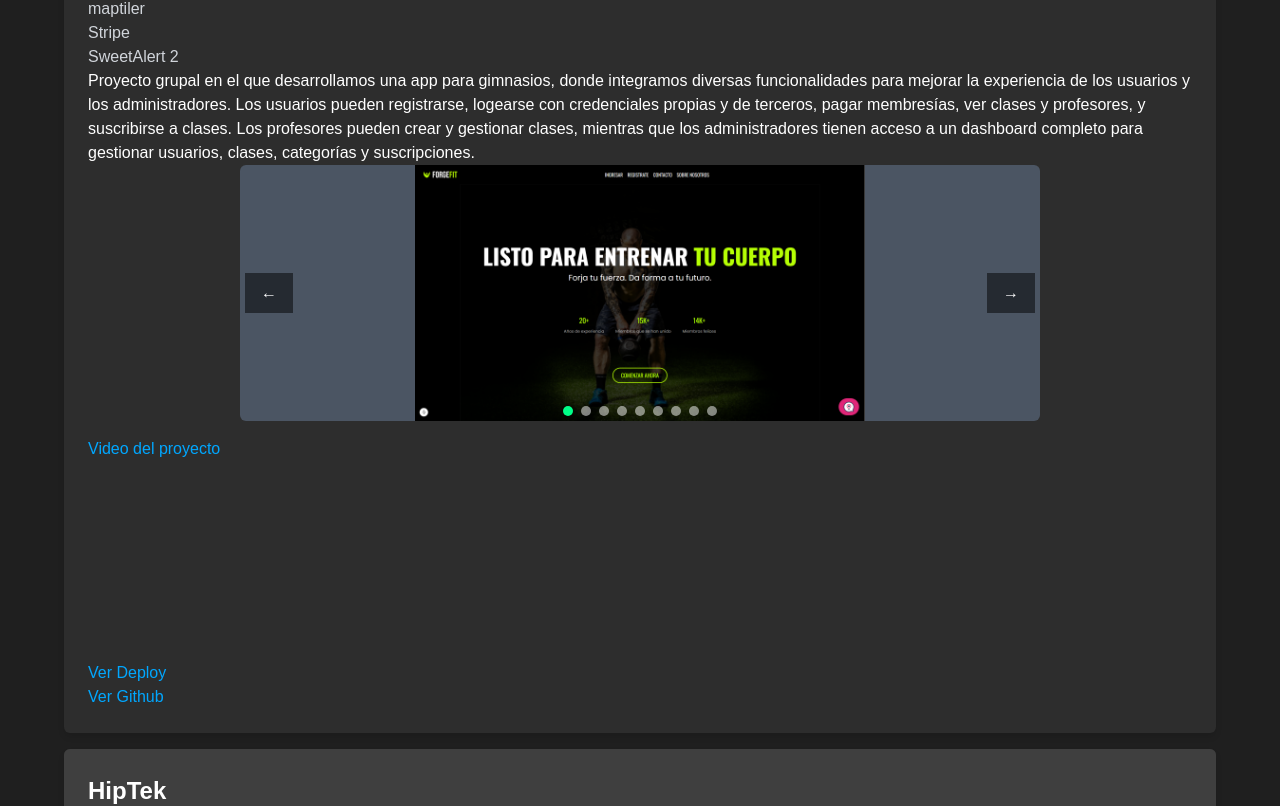
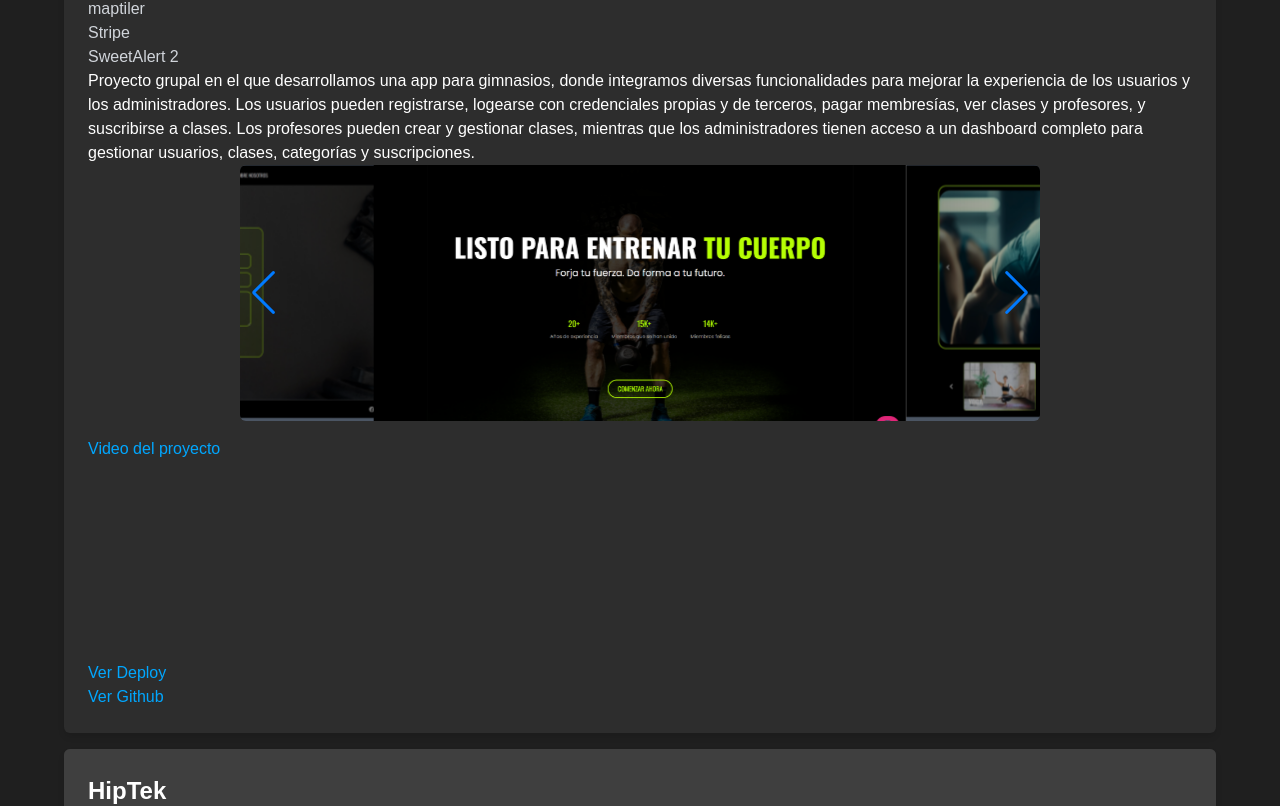
Before and after one commit to Londarza/portfolio, a Next.js app: page /home in a window 1280 px wide. Shown: the part 694-1500 px from the top of the page. Built offline with nearby package versions, Linux system fonts and the light colour scheme.

Commit message:
se modifica carrousel, y descarga de cvs

```diff
--- a/src/app/globals.css
+++ b/src/app/globals.css
@@ -197,9 +197,7 @@ body {
   margin: 16px;
 }
 
-.proyecto-card:hover {
-  transform: scale(1.05);
-}
+
 
 /* Título del proyecto */
 .proyecto-titulo {
--- a/src/app/layout.tsx
+++ b/src/app/layout.tsx
@@ -17,6 +17,7 @@ const geistMono = Geist_Mono({
 export const metadata: Metadata = {
   title: "Lautaro Ondarza",
   description: "Lautaro Ondarza's portfolio",
+  viewport: "width=device-width, initial-scale=1"
 };
 
 export default function RootLayout({
--- a/src/components/carrousel/Carrousel.tsx
+++ b/src/components/carrousel/Carrousel.tsx
@@ -1,56 +1,116 @@
 "use client";
 
+import { Box, Modal, IconButton } from "@mui/material";
+import { Swiper, SwiperSlide } from "swiper/react";
+import { Pagination, Navigation, EffectCoverflow } from "swiper/modules";
+import "swiper/css";
+import "swiper/css/pagination";
+import "swiper/css/navigation";
+import "swiper/css/effect-coverflow";
+import Image from "next/image";
 import { useState } from "react";
-import Image from "next/image";
+import CloseIcon from "@mui/icons-material/Close"; // Importar el icono de cerrar
 
 interface CarrouselProps {
   images: string[]; // Recibe un array de strings con las rutas de las imágenes
 }
 
 const Carrousel: React.FC<CarrouselProps> = ({ images }) => {
-  const [currentIndex, setCurrentIndex] = useState(0);
+  const [openModal, setOpenModal] = useState(false); // Estado para el modal
+  const [selectedImage, setSelectedImage] = useState<string | null>(null); // Imagen seleccionada
 
-  const handlePrev = () => {
-    setCurrentIndex((prev) => (prev === 0 ? images.length - 1 : prev - 1));
+  // Función para abrir el modal con la imagen seleccionada
+  const handleImageClick = (src: string) => {
+    setSelectedImage(src);
+    setOpenModal(true);
   };
 
-  const handleNext = () => {
-    setCurrentIndex((prev) => (prev === images.length - 1 ? 0 : prev + 1));
+  // Función para cerrar el modal
+  const handleCloseModal = () => {
+    setOpenModal(false);
+    setSelectedImage(null);
   };
 
   return (
-    <div className="carrousel-container">
-      {/* Imagen actual */}
-      <div className="carrousel-slide">
-        <Image
-          src={images[currentIndex]}
-          alt={`Imagen ${currentIndex + 1}`}
-          width={800}
-          height={450}
-          className="carrousel-image"
-          priority
-        />
-      </div>
+    <Box sx={{ width: "100%", maxWidth: 800, mx: "auto" }}>
+      <Swiper
+        modules={[Pagination, Navigation, EffectCoverflow]}
+        effect="coverflow"
+        pagination={{ clickable: true }}
+        navigation
+        loop={true}
+        grabCursor={false}
+        centeredSlides={true}
+        slidesPerView={1.5}
+        coverflowEffect={{
+          rotate: 0,
+          stretch: 0,
+          depth: 100,
+          modifier: 2.5,
+          slideShadows: true,
+        }}
+      >
+        {images.map((src, index) => (
+          <SwiperSlide key={index}>
+            <Image
+              src={src}
+              alt={`Imagen ${index + 1}`}
+              width={800}
+              height={450}
+              style={{ borderRadius: "8px", objectFit: "cover", cursor: "pointer" }}
+              onClick={() => handleImageClick(src)} // Maneja el click
+              priority
+            />
+          </SwiperSlide>
+        ))}
+      </Swiper>
 
-      {/* Botones de navegación */}
-      <button className="carrousel-button carrousel-button-prev" onClick={handlePrev}>
-        &#8592;
-      </button>
-      <button className="carrousel-button carrousel-button-next" onClick={handleNext}>
-        &#8594;
-      </button>
+      {/* Modal para ver imagen en pantalla completa */}
+      <Modal
+        open={openModal}
+        onClose={handleCloseModal}
+        sx={{
+          display: "flex",
+          justifyContent: "center",
+          alignItems: "center",
+        }}
+      >
+        <Box
+          sx={{
+            maxWidth: "80vw", // Modal ocupa el 80% del ancho
+            maxHeight: "80vh", // Modal ocupa el 80% de la altura
+            position: "relative",
+            backgroundColor: "white",
+            borderRadius: "8px", // Redondear bordes
+            overflow: "hidden",
+          }}
+        >
+          {/* Botón de cerrar */}
+          <IconButton
+            onClick={handleCloseModal}
+            sx={{
+              position: "absolute",
+              top: 10,
+              right: 10,
+              color: "white",
+              zIndex: 1,
+            }}
+          >
+            <CloseIcon />
+          </IconButton>
 
-      {/* Indicadores (dots) */}
-      <div className="carrousel-dots">
-        {images.map((_, index) => (
-          <button
-            key={index}
-            className={`carrousel-dot ${currentIndex === index ? "active" : ""}`}
-            onClick={() => setCurrentIndex(index)}
-          ></button>
-        ))}
-      </div>
-    </div>
+          {selectedImage && (
+            <Image
+              src={selectedImage}
+              alt="Imagen ampliada"
+              width={window.innerWidth} // Ajusta al tamaño de la ventana
+              height={window.innerHeight} // Ajusta al tamaño de la ventana
+              style={{ objectFit: "contain" }}
+            />
+          )}
+        </Box>
+      </Modal>
+    </Box>
   );
 };
 
--- a/src/views/proyectos/Proyectos.tsx
+++ b/src/views/proyectos/Proyectos.tsx
@@ -54,7 +54,7 @@ const Proyectos: React.FC = () => {
       {/* Lista de proyectos */}
       <section className="proyectos-list grid grid-cols-1 gap-12 px-6 sm:px-12 md:grid-cols-2 xl:grid-cols-3">
         {/* Proyecto 1 */}
-        <div className="proyecto-card bg-gray-800 rounded-lg shadow-lg overflow-hidden hover:scale-105 transition-all duration-300">
+        <div className="proyecto-card bg-gray-800 rounded-lg shadow-lg overflow-hidden ">
           <h2 className="proyecto-titulo text-2xl font-semibold p-6 bg-gray-700">
             ForgeFit
           </h2>
@@ -130,7 +130,7 @@ const Proyectos: React.FC = () => {
         </div>
 
         {/* Proyecto 2 */}
-        <div className="proyecto-card bg-gray-800 rounded-lg shadow-lg overflow-hidden hover:scale-105 transition-all duration-300">
+        <div className="proyecto-card bg-gray-800 rounded-lg shadow-lg overflow-hidden ">
           <h2 className="proyecto-titulo text-2xl font-semibold p-6 bg-gray-700">
             HipTek
           </h2>
@@ -178,7 +178,7 @@ const Proyectos: React.FC = () => {
         </div>
 
         {/* Proyecto 3 */}
-        <div className="proyecto-card bg-gray-800 rounded-lg shadow-lg overflow-hidden hover:scale-105 transition-all duration-300">
+        <div className="proyecto-card bg-gray-800 rounded-lg shadow-lg overflow-hidden ">
           <h2 className="proyecto-titulo text-2xl font-semibold p-6 bg-gray-700">
             Namaste
           </h2>
```
Also changed, not shown: package.json (+7 -1 lines), src/views/landing/LandingView.tsx (+4 -7 lines), 1 other file (tests, documents, lock files or other folders).
